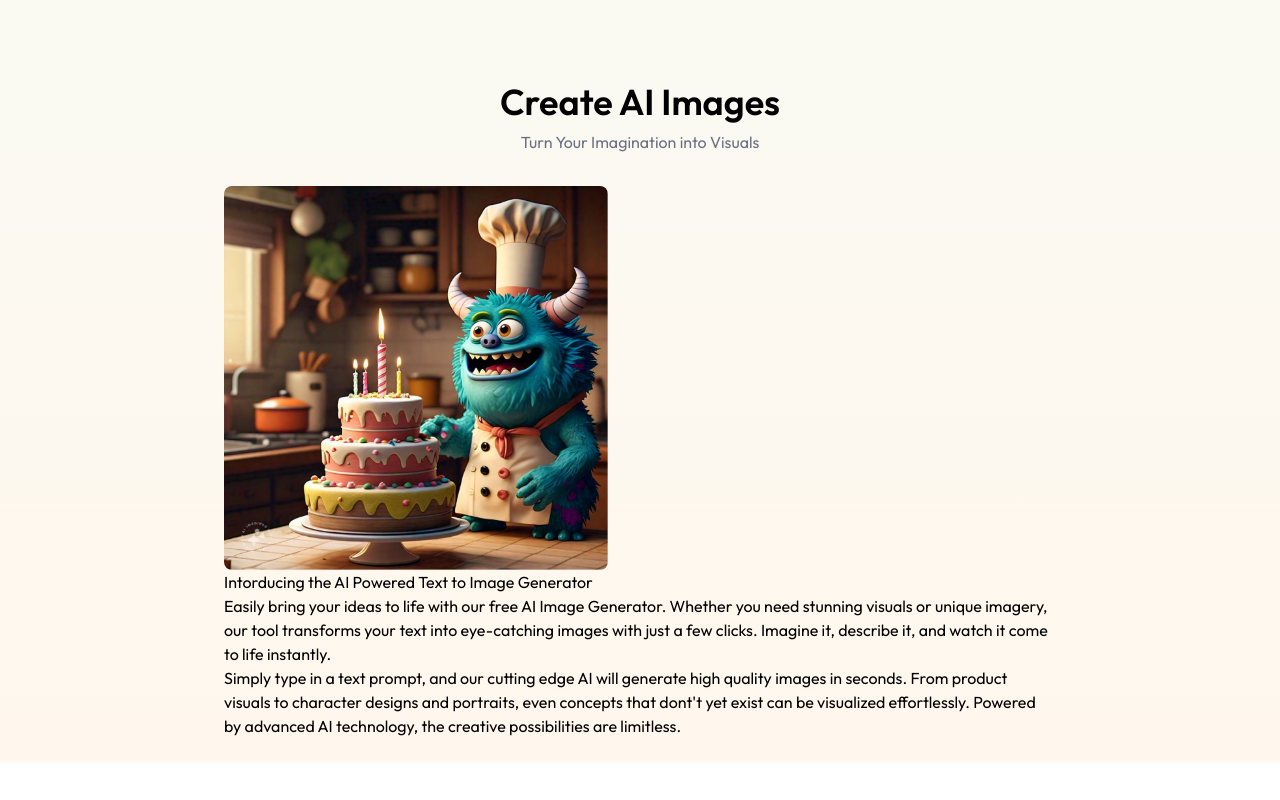
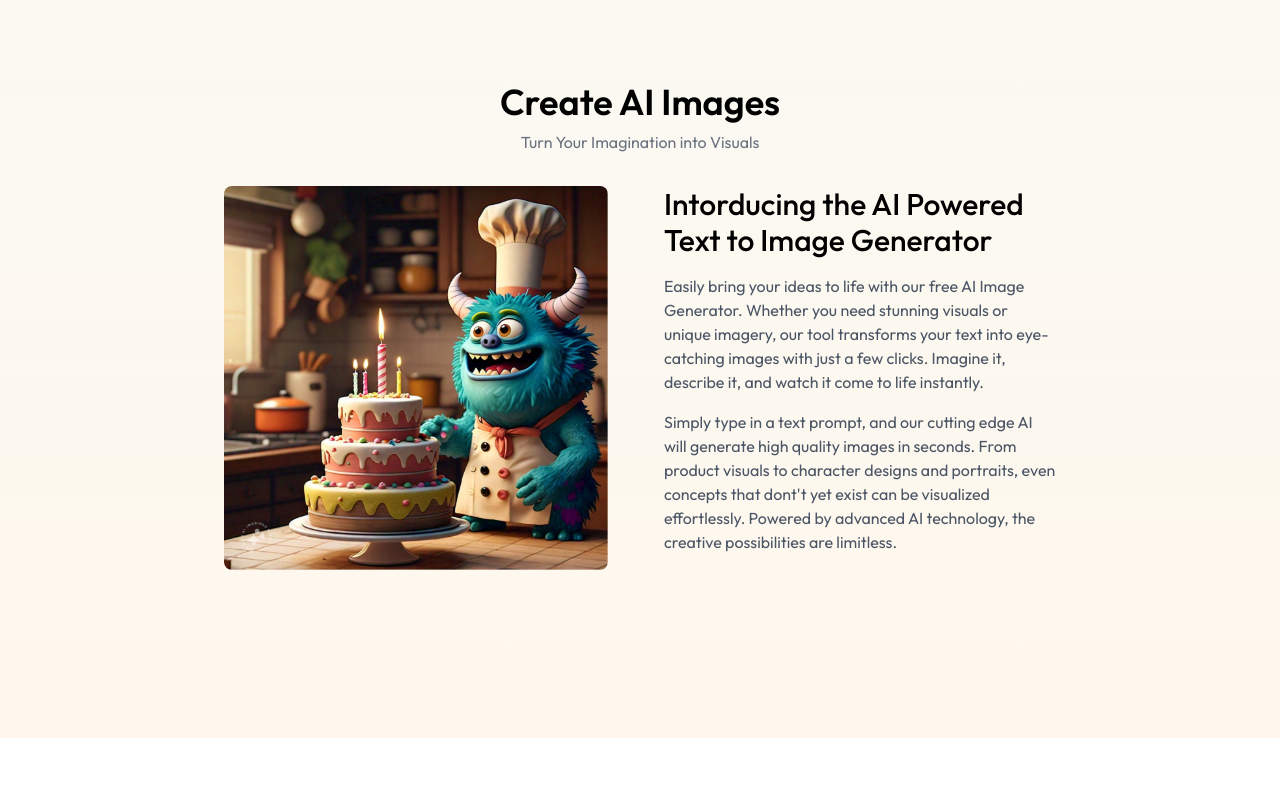
Before and after one commit to muthukumar24/Imagify-Frontend, a React (Vite) app: page / in a window 1280 px wide. Shown: the part 1228-2028 px from the top of the page. Built offline with nearby package versions, Linux system fonts and the light colour scheme.

Commit message:
UI development in Progress

```diff
--- a/src/components/Description.jsx
+++ b/src/components/Description.jsx
@@ -7,18 +7,18 @@ const Description = () => {
         <h1 className='text-3xl sm:text-4xl font-semibold mb-2'>Create AI Images</h1>
         <p className='text-gray-500 mb-8'>Turn Your Imagination into Visuals</p>
 
-        <div>
+        <div className='flex flex-col gap-5 md:gap-14 md:flex-row items-center'>
           <img src={assets.sample_img_1} alt="" className='w-80 xl:w-96 rounded-lg ' />
           <div>
-            <h2>Intorducing the AI Powered Text to Image Generator</h2>
-            <p>
+            <h2 className='text-3xl font-medium max-w-lg mb-4'>Intorducing the AI Powered Text to Image Generator</h2>
+            <p className='text-gray-600 mb-4'>
               Easily bring your ideas to life with our free AI
               Image Generator. Whether you need stunning visuals or
               unique imagery, our tool transforms your text into
               eye-catching images with just a few clicks. Imagine it,
               describe it, and watch it come to life instantly.
             </p>
-            <p>
+            <p className='text-gray-600 mb-4'>
               Simply type in a text prompt, and our cutting edge AI
               will generate high quality images in seconds. From product visuals
               to character designs and portraits, even concepts that dont't yet
--- /dev/null
+++ b/src/components/Testimonials.jsx
@@ -0,0 +1,12 @@
+import React from 'react'
+
+const Testimonials = () => {
+  return (
+    <div className='flex flex-col items-center justify-center
+    my-24 p-6 md:px-28'>
+
+    </div>
+  )
+}
+
+export default Testimonials
--- a/src/pages/Home.jsx
+++ b/src/pages/Home.jsx
@@ -2,6 +2,7 @@ import React from 'react'
 import Header from '../components/Header'
 import Steps from '../components/Steps'
 import Description from '../components/Description'
+import Testimonials from '../components/Testimonials'
 
 const Home = () => {
   return (
@@ -9,6 +10,7 @@ const Home = () => {
         <Header />
         <Steps />
         <Description />
+        <Testimonials />
     </div>
   )
 }
```
